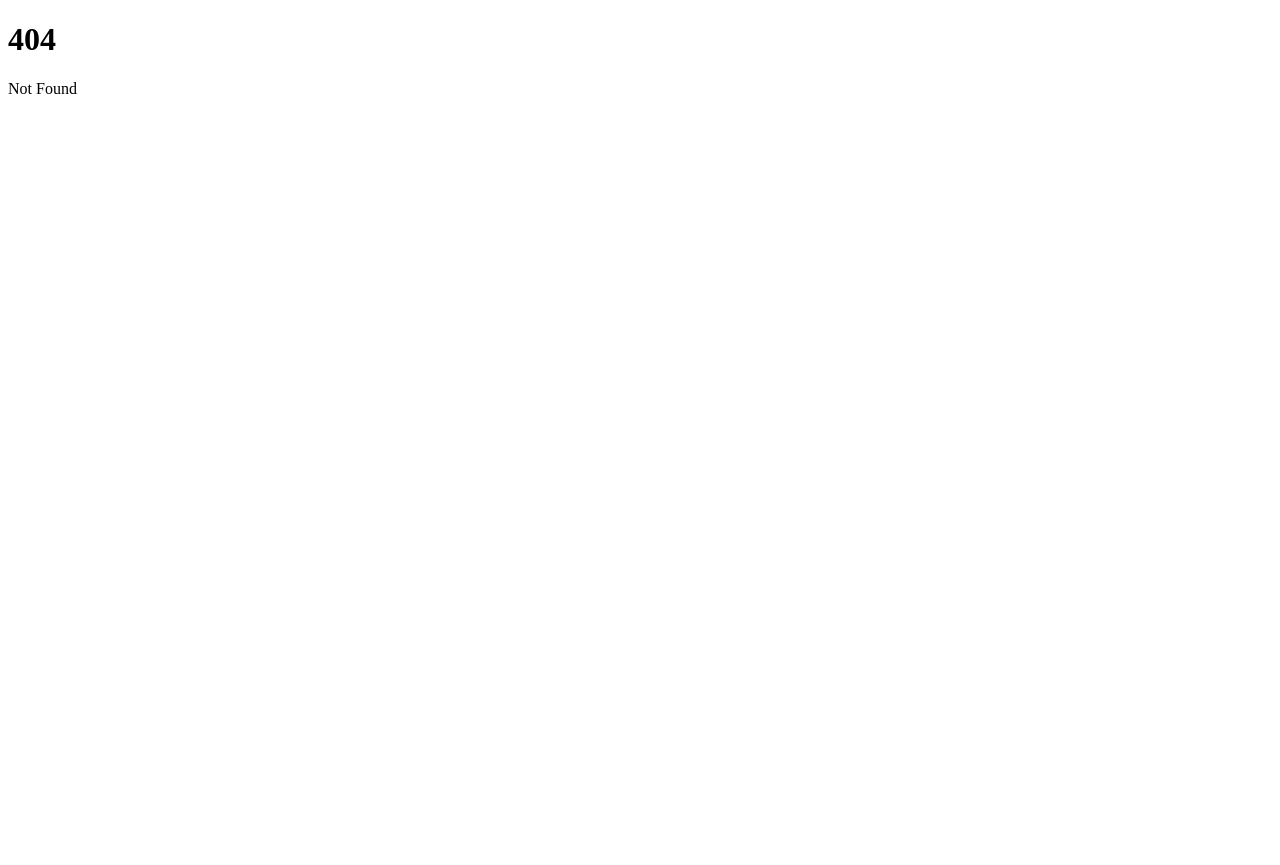
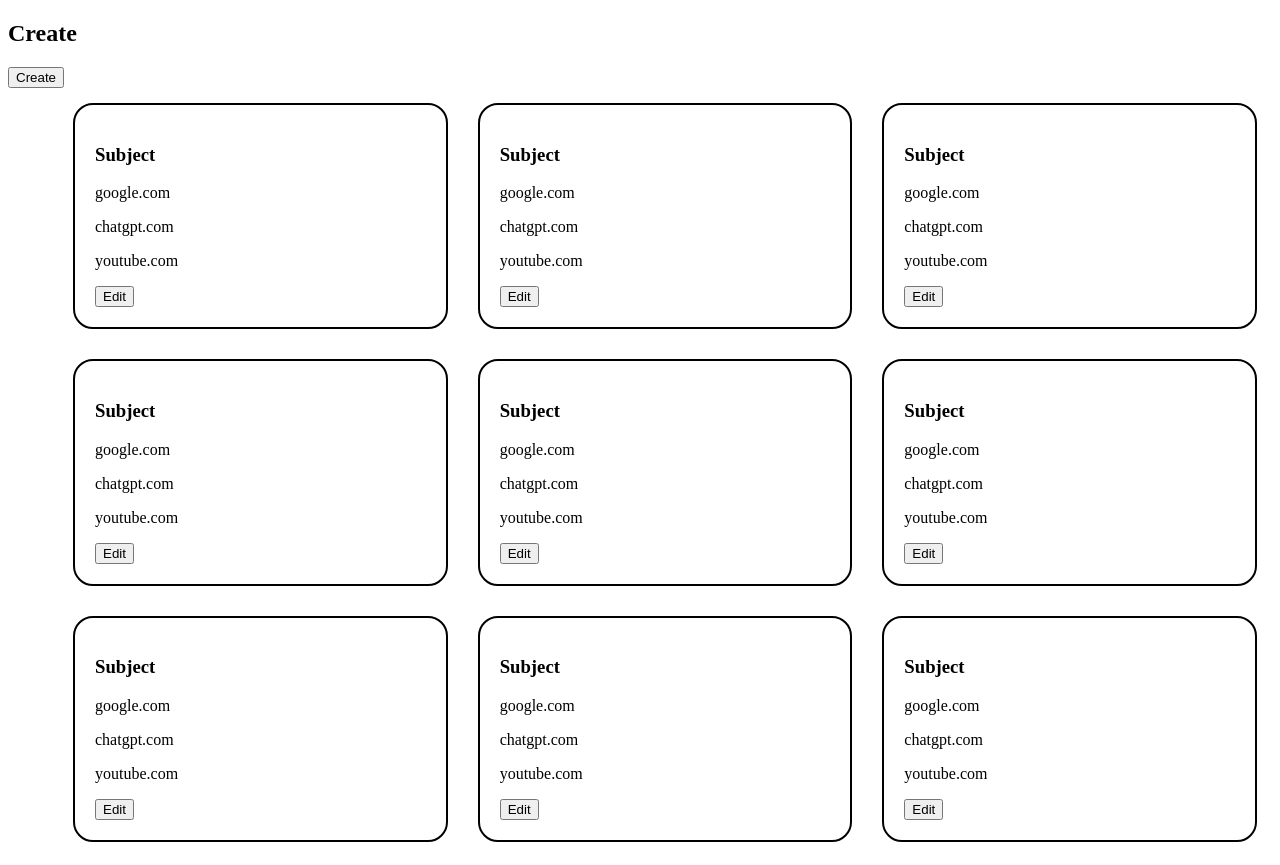
Before and after one commit to besti-hackathon-gruppe-2026/zb, a SvelteKit app in the folder frontend/: page /starterpackage in a window 1280 px wide. Before the commit this address had no page. Before the commit the page ends 800 px from the top, so only its background shows below. Built offline with nearby package versions, Linux system fonts and the light colour scheme.

Commit message:
Starterpackage mit Create funktion

```diff
--- /dev/null
+++ b/frontend/src/routes/starterpackage/+page.svelte
@@ -0,0 +1,41 @@
+<script>
+  import Create from "./create.svelte";
+  import SubjectComponent from "./SubjectComponent.svelte"
+
+  let showCreate = $state(false);
+
+</script>
+
+<div>
+    <div>
+        <h2>Create</h2>
+        <button onclick={() => (showCreate = true)}>Create</button>
+    </div>
+    <div class="container">
+        <SubjectComponent/>
+        <SubjectComponent/>
+        <SubjectComponent/>
+        <SubjectComponent/>
+        <SubjectComponent/>
+        <SubjectComponent/>
+        <SubjectComponent/>
+        <SubjectComponent/>
+        <SubjectComponent/>
+    </div>
+
+</div>
+
+
+
+{#if showCreate}
+  <Create />
+{/if}
+
+
+<style>
+    .container{
+        display: grid;
+        grid-template-columns: 1fr 1fr 1fr;
+        margin-left: 50px;
+    }
+</style>
--- /dev/null
+++ b/frontend/src/routes/starterpackage/SubjectComponent.svelte
@@ -0,0 +1,22 @@
+<script>
+
+</script>
+
+<div>
+    <h3>Subject</h3>
+        <p>google.com</p>
+        <p>chatgpt.com</p>
+        <p>youtube.com</p>
+    <button>Edit</button>
+</div>
+
+<style>
+    div{
+        border-radius: 20px;
+        border: 2px solid black;
+        padding: 20px;
+        padding-right: 50px;
+        margin: 15px;
+
+    }
+</style>
--- /dev/null
+++ b/frontend/src/routes/starterpackage/create.svelte
@@ -0,0 +1,15 @@
+<script>
+    let subject = $state("");
+
+    function handleConfirm() {
+        console.log(subject);       //test
+
+  }
+
+</script>
+
+<div>
+  <p>Subject</p>
+  <input type="text" placeholder="Enter subject" bind:value={subject} />
+  <button onclick={() => handleConfirm()}>Confirm</button>
+</div>
```
Also changed, not shown: frontend/src/app.d.ts (line endings or trailing spaces).
